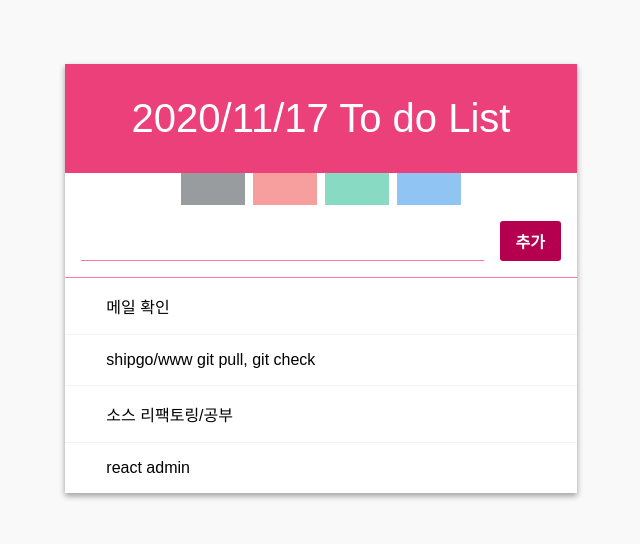
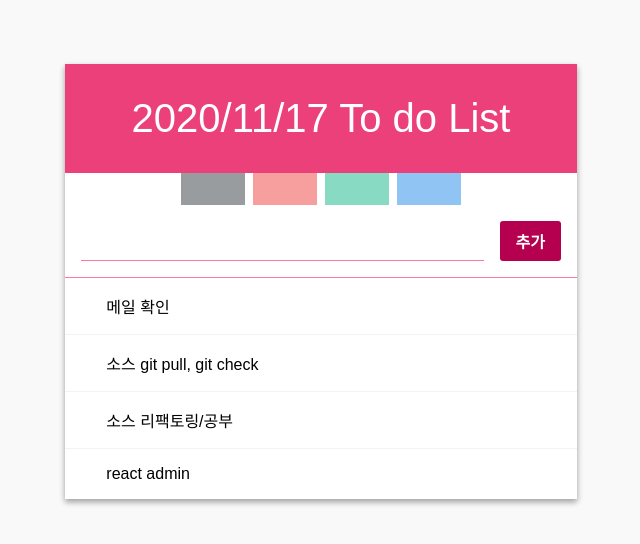
Before and after one commit to hachuu/React_todo_list, a React (Create React App) app: page / in a window 1280 px wide. Shown: the top 544 px of the page, without its empty margins (319-959 px from the left). Built offline with nearby package versions, Linux system fonts and the light colour scheme.

Commit message:
todo 내용 수정

```diff
--- a/package.json
+++ b/package.json
@@ -37,5 +37,8 @@
       "last 1 firefox version",
       "last 1 safari version"
     ]
+  },
+  "devDependencies": {
+    "gh-pages": "^3.1.0"
   }
 }
--- a/src/App.js
+++ b/src/App.js
@@ -12,7 +12,7 @@ class App extends Component {
     input: '',
     todos: [
       { id: 0, text: '메일 확인', checked: false },
-      { id: 1, text: 'shipgo/www git pull, git check', checked: false },
+      { id: 1, text: '소스 git pull, git check', checked: false },
       { id: 2, text: '소스 리팩토링/공부', checked: false },
       { id: 3, text: 'react admin ', checked: false }
     ],
```
Also changed, not shown: 2 other files (tests, documents, lock files or other folders).
